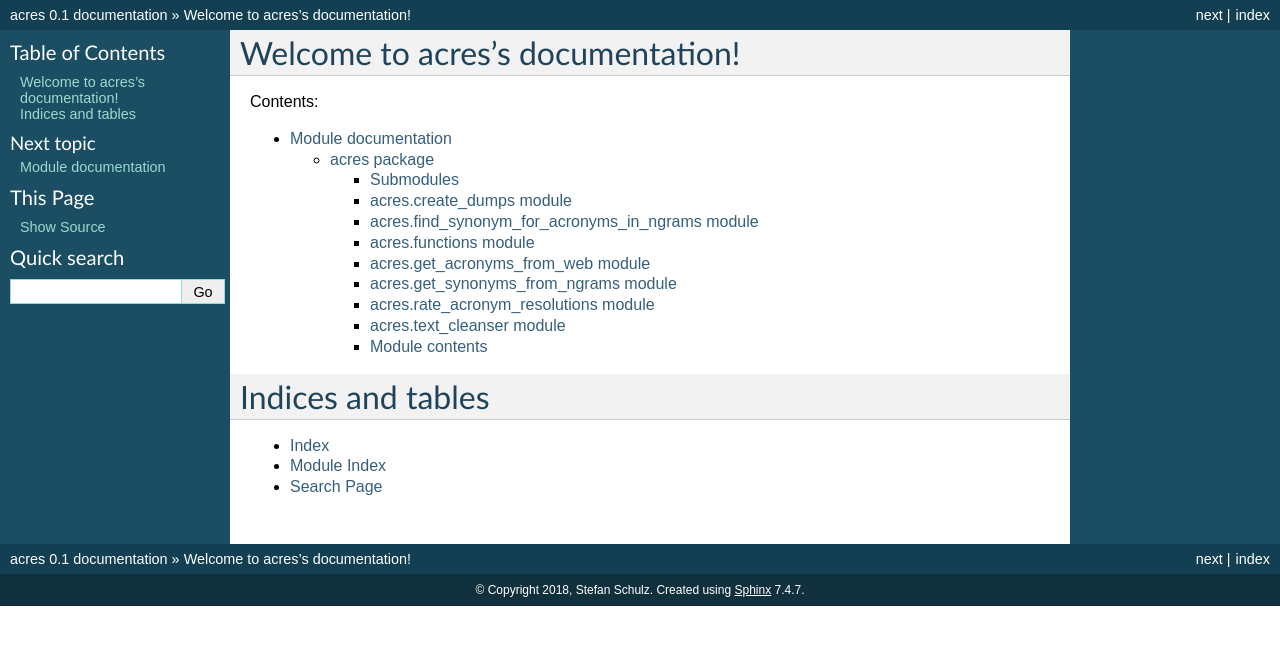
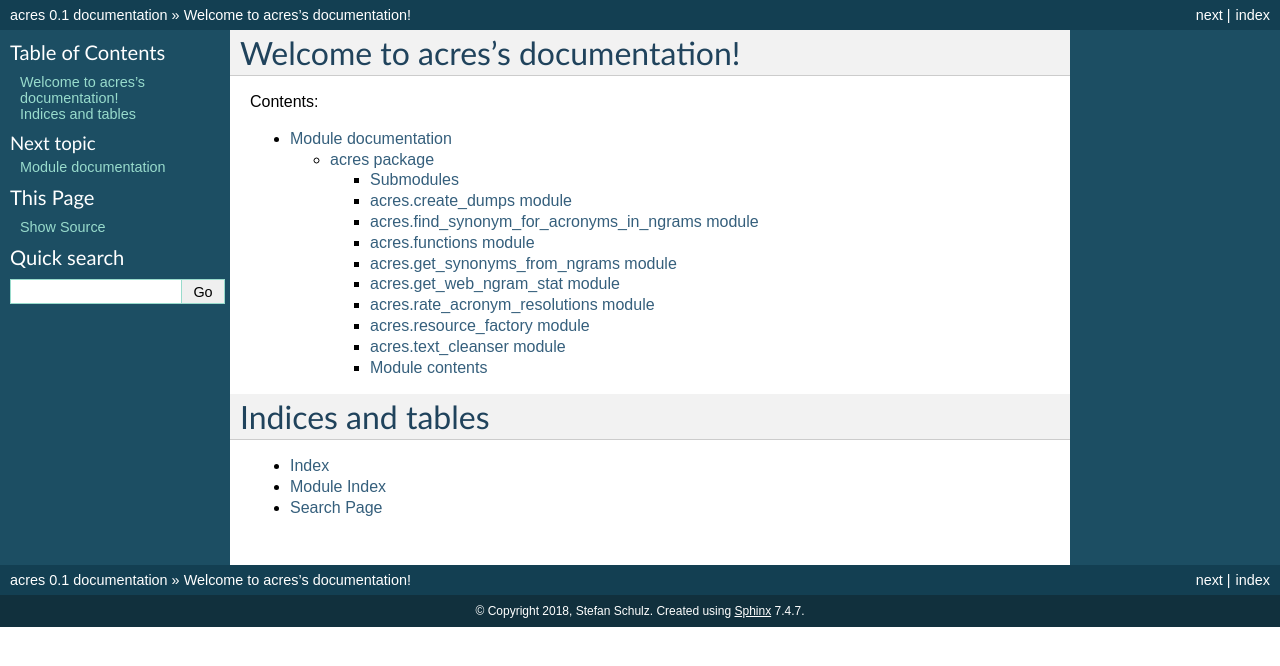
Before and after one commit to bst-mug/acres, a Sphinx documentation site: the page built from docs/index.rst, in a window 1280 px wide. Shown: the top 666 px of the page. Built offline with Sphinx 7.4.7, drawn with Linux system fonts in a browser that asks for light colours.

Commit message:
Fix ImportError: No module named 'acres.get_acronyms_from_web'
By running `sphinx-apidoc -f -o docs acres`.

```diff
--- a/docs/acres.rst
+++ b/docs/acres.rst
@@ -28,18 +28,18 @@ acres.functions module
     :undoc-members:
     :show-inheritance:
 
-acres.get\_acronyms\_from\_web module
--------------------------------------
+acres.get\_synonyms\_from\_ngrams module
+----------------------------------------
 
-.. automodule:: acres.get_acronyms_from_web
+.. automodule:: acres.get_synonyms_from_ngrams
     :members:
     :undoc-members:
     :show-inheritance:
 
-acres.get\_synonyms\_from\_ngrams module
-----------------------------------------
+acres.get\_web\_ngram\_stat module
+----------------------------------
 
-.. automodule:: acres.get_synonyms_from_ngrams
+.. automodule:: acres.get_web_ngram_stat
     :members:
     :undoc-members:
     :show-inheritance:
@@ -51,6 +51,14 @@ acres.rate\_acronym\_resolutions module
     :members:
     :undoc-members:
     :show-inheritance:
+
+acres.resource\_factory module
+------------------------------
+
+.. automodule:: acres.resource_factory
+:members:
+        :undoc-members:
+            :show-inheritance:
 
 acres.text\_cleanser module
 ---------------------------
```
